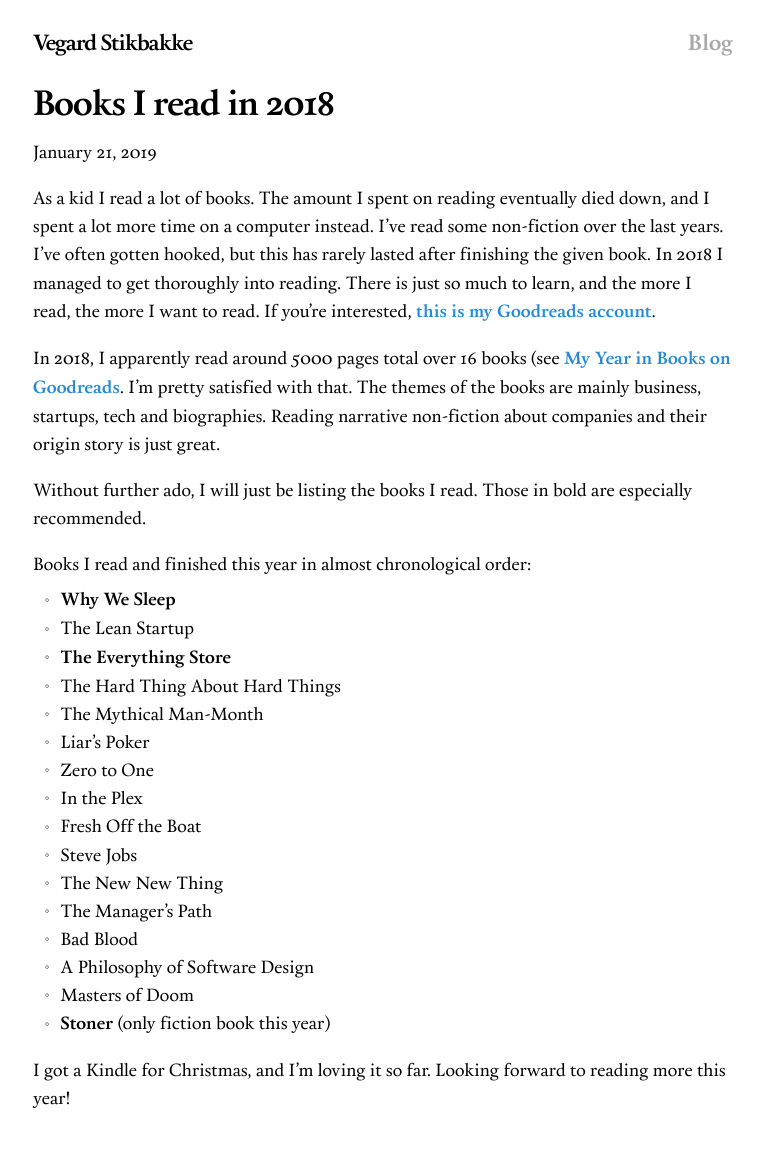
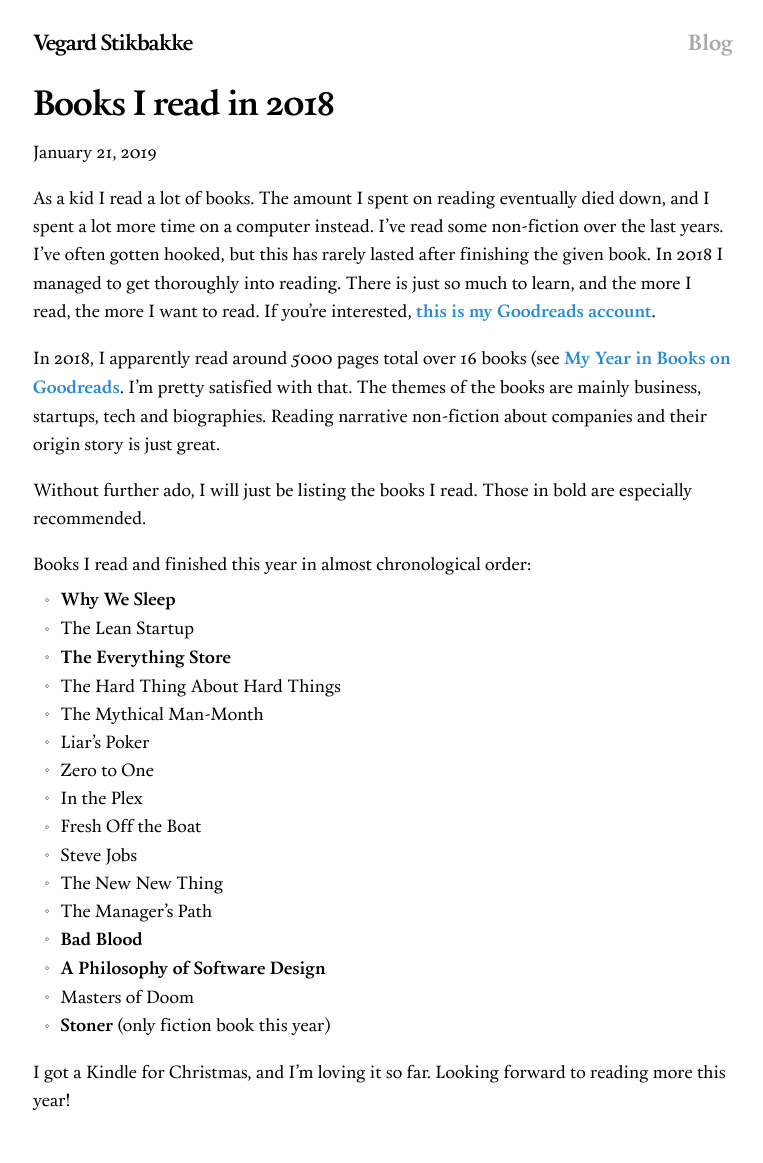
Before and after one commit to vegarsti/vegarsti.github.io, a Jekyll site: the page built from _posts/2019-01-21-books-2018.md, in a window 1280 px wide. Shown: the whole page, without its empty margins (257-1020 px from the left). Built offline with Jekyll 4.4.1, drawn with Linux system fonts in a browser that asks for light colours; nearby versions of some CDN libraries.

```diff
--- a/_posts/2019-01-21-books.md
+++ b/_posts/2019-01-21-books-2018.md
@@ -23,8 +23,8 @@ Books I read and finished this year in almost chronological order:
 - Steve Jobs
 - The New New Thing
 - The Manager's Path
-- Bad Blood
-- A Philosophy of Software Design
+- **Bad Blood**
+- **A Philosophy of Software Design**
 - Masters of Doom
 - **Stoner** (only fiction book this year)
 
```
